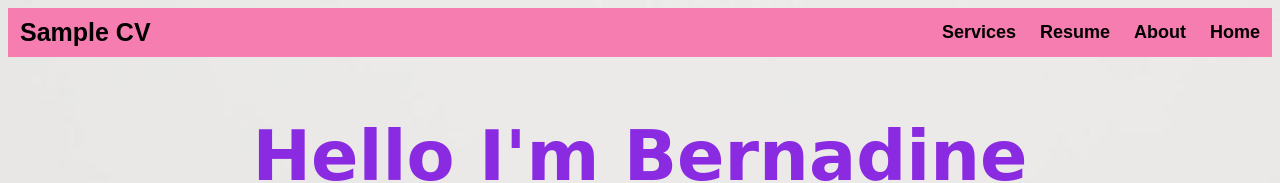
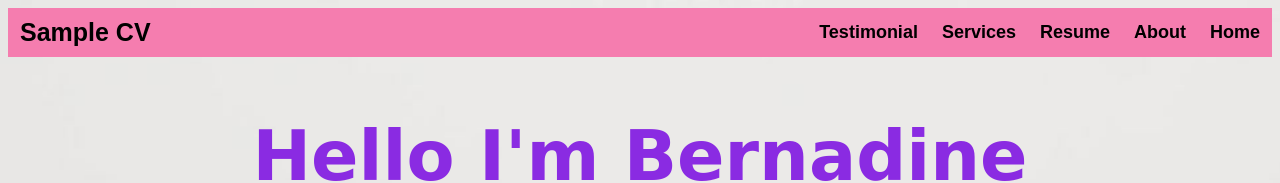
Before and after one commit to bernadine08/new.github.io, a plain HTML site: page index.html in a window 1280 px wide. Shown: the top 183 px of the page. Drawn offline with Linux system fonts and the light colour scheme.

Commit message:
Update index.html

```diff
--- a/index.html
+++ b/index.html
@@ -12,6 +12,7 @@
                 <a href="index.html" class="logo">Sample CV</a>
             </div>
         <div class="header-Right">
+           <a href="testimonial.html">Testimonial</a>
             <a href="services.html">Services</a>
             <a href="resume.html">Resume</a>
             <a href="about.html">About</a>
```
